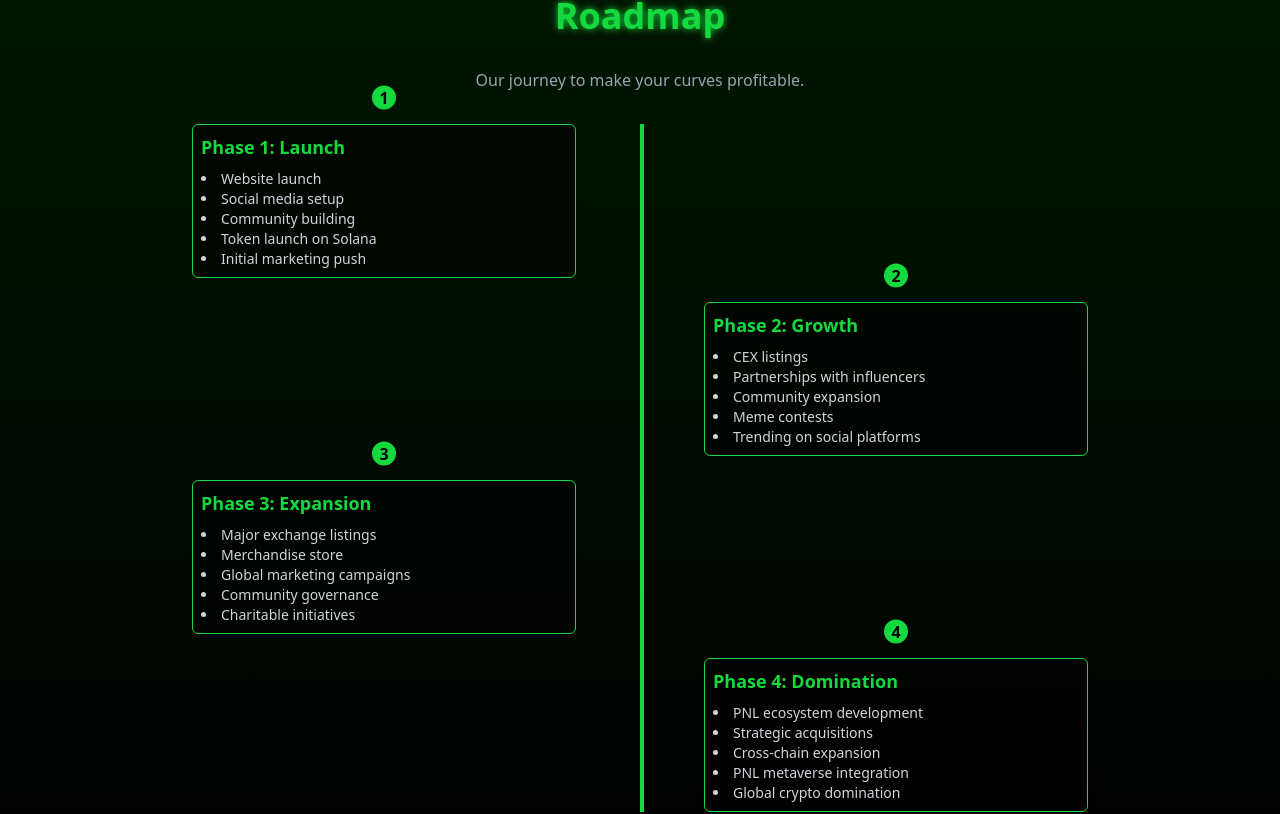
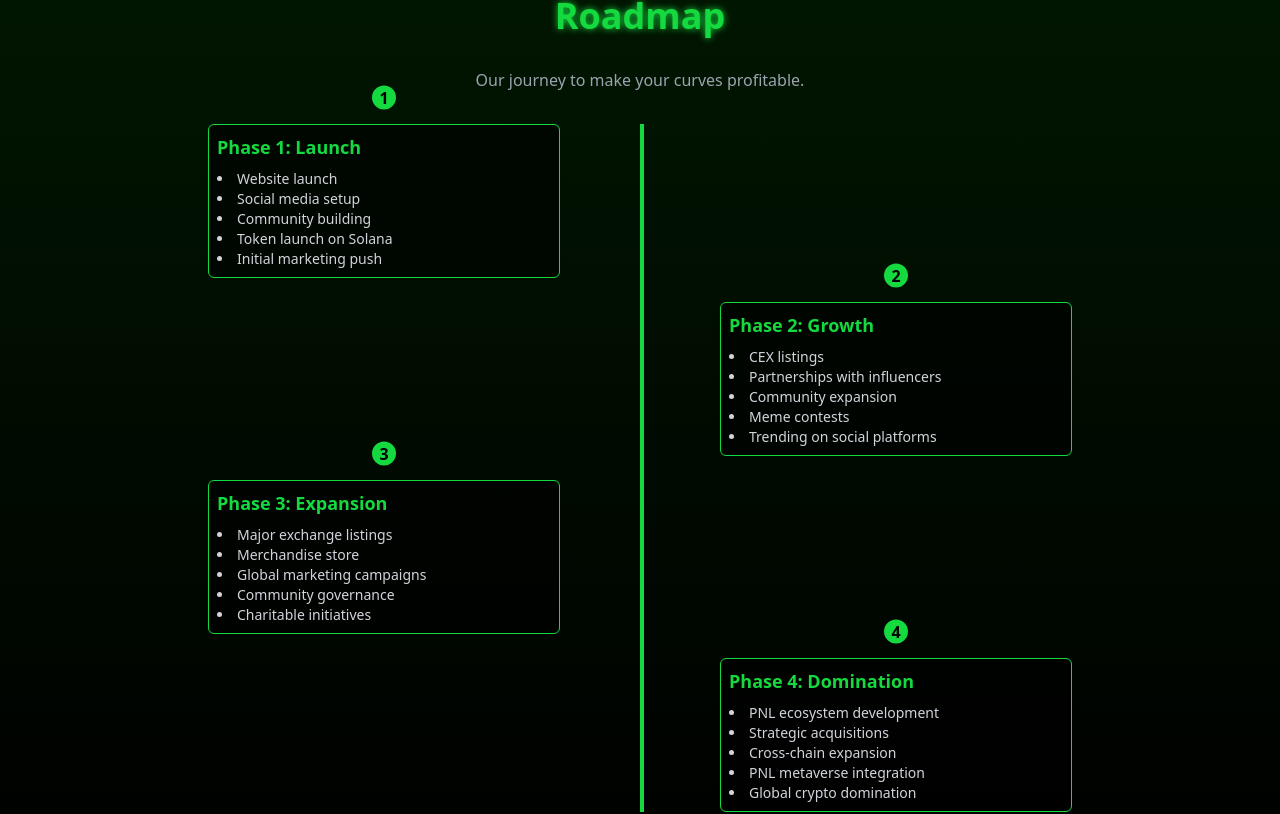
Before and after one commit to IronicDyce/largetitcoin, a React (Vite) app: page / in a window 1280 px wide. Shown: the part 2377-3191 px from the top of the page. Built offline with nearby package versions, Linux system fonts and the light colour scheme.

Commit message:
Update App.jsx

```diff
--- a/src/App.jsx
+++ b/src/App.jsx
@@ -192,7 +192,7 @@ export default function Home() {
           <div className="max-w-4xl mx-auto">
             <div className="relative flex flex-col items-center gap-6 before:absolute before:top-0 before:bottom-0 before:left-1/2 before:w-1 before:bg-[#14da3f] before:z-0">
               {[1, 2, 3, 4].map((phase, idx) => (
-                <div key={idx} className={`w-full max-w-sm relative z-10 ${idx % 2 === 0 ? 'self-start' : 'self-end'}`}>
+                <div key={idx} className={`w-full max-w-sm relative z-10 px-4 ${idx % 2 === 0 ? 'self-start' : 'self-end'}`}>
                   <div className="absolute left-1/2 transform -translate-x-1/2 -translate-y-[160%] w-6 h-6 rounded-full bg-[#14da3f] text-black font-bold flex items-center justify-center z-20">
                     {phase}
                   </div>
```
